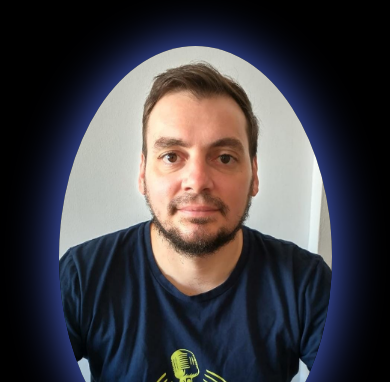
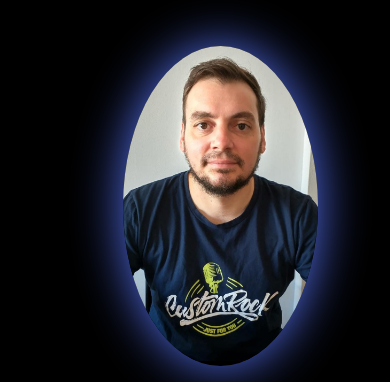
Before and after one commit to mauroacampani/portfolioMauro, a plain HTML site: page index.html in a window 390 px wide. Shown: the part 54-436 px from the top of the page. Drawn offline with nearby package versions, Linux system fonts and the light colour scheme; a script that the page names is missing.

Commit message:
cambios en height responsive para diferentes dispositivos

```diff
--- a/style.css
+++ b/style.css
@@ -931,6 +931,12 @@ footer .text span a:hover{
         margin: 20px 0;
         width: calc(100%/2 -20px);
     }
+
+    .main-container .image{
+        width: 50%;
+        height: 40%;
+        margin-bottom: 0px;
+    }
 }
 
 @media (max-width: 992px) {
@@ -1010,6 +1016,12 @@ footer .text span a:hover{
 
 
 }
+
+.main-container .image{
+    width: 50%;
+    height: 40%;
+    margin-bottom: 0px;
+}
 }
 
 @media (max-width: 768px) {
@@ -1028,15 +1040,10 @@ footer .text span a:hover{
         justify-content: center;      /* Asegurar que los elementos estén centrados */
     }
 
-    section .main-container .image {
-        width: 70%;  /* Ajustar el tamaño de la imagen */
-        height: 50vh; /* Ajustar la altura de la imagen */
-        margin-left: 0px;  /* Espacio entre la imagen y el texto */
-    }
-
-    section{
-        width: 100%;
-        min-height: 90vh;
+    .main-container .image{
+        width: 50%;
+        height: 60%;
+        margin-bottom: 0px;
     }
 }
 
```
